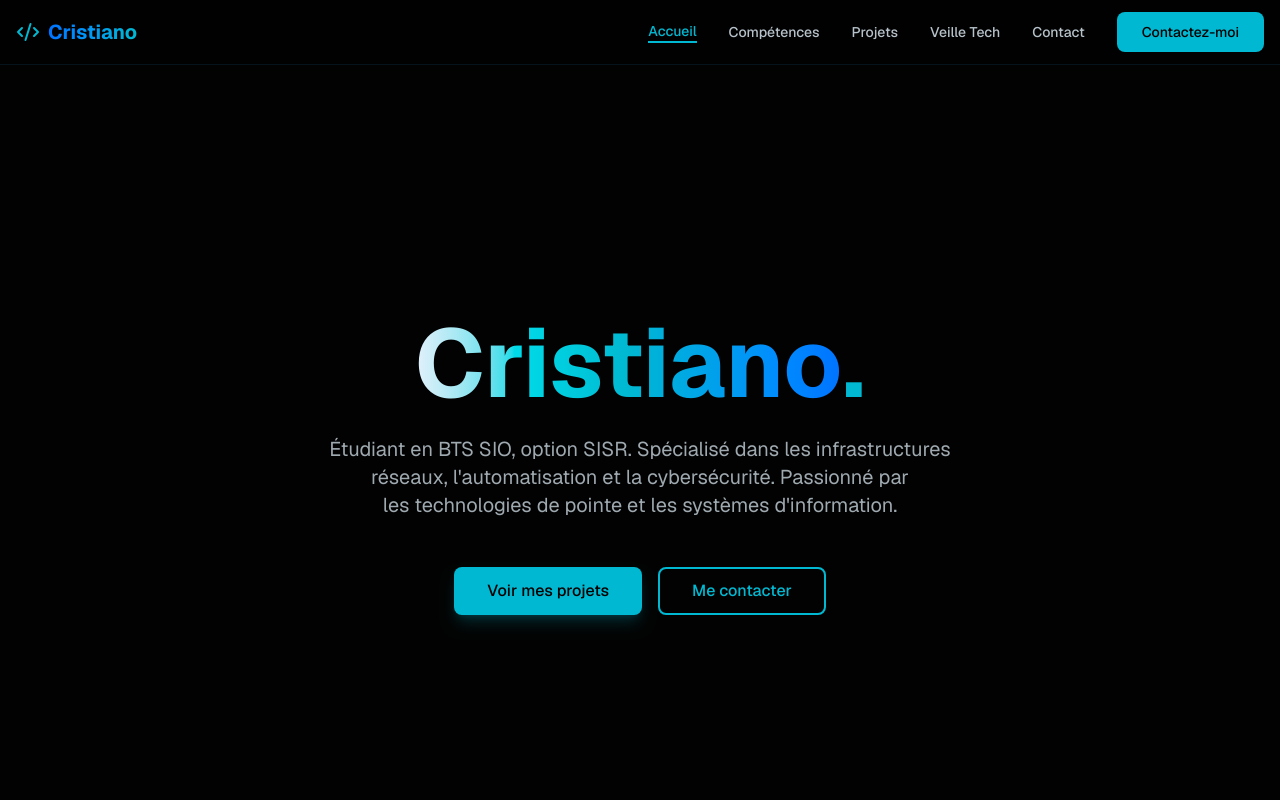
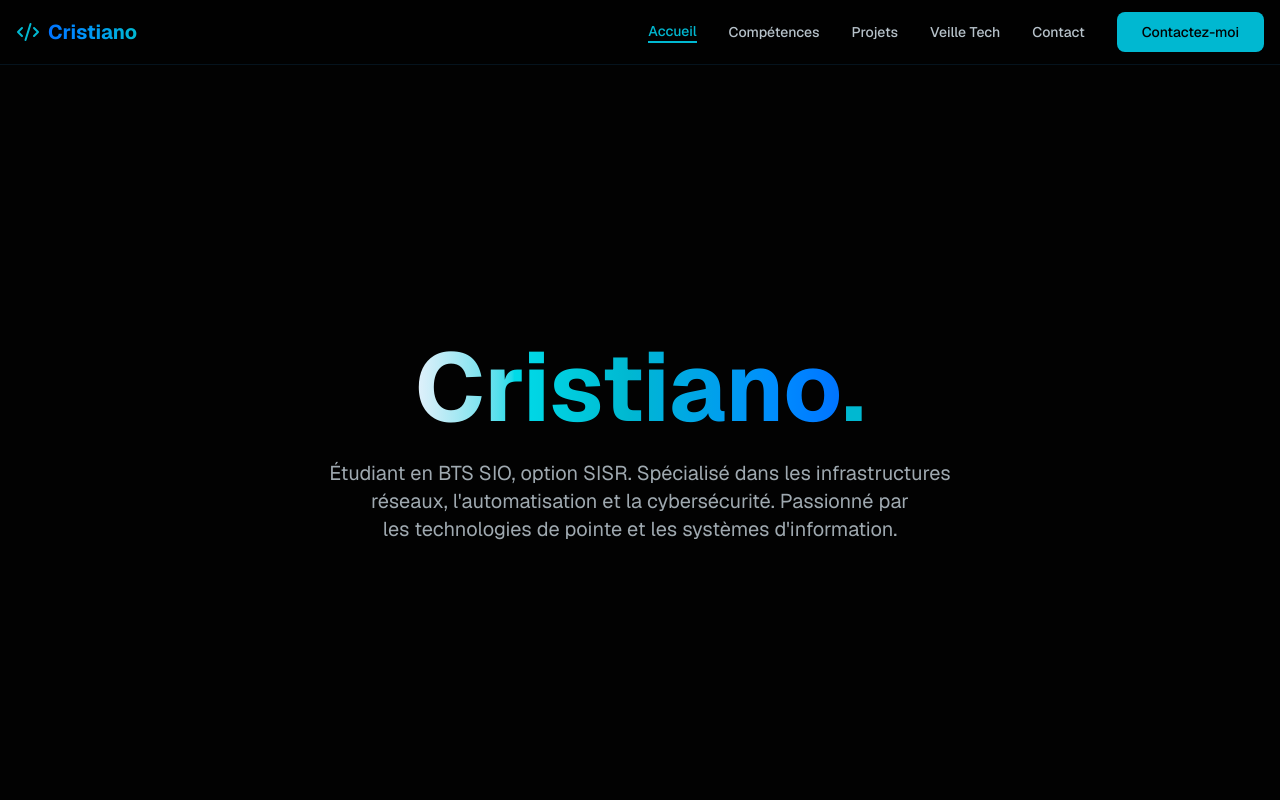
Before and after one commit to Arg0naute07/v0-portfolio-creation, a Next.js app: page / in a window 1280 px wide. Shown: the top 800 px of the page. Built offline with nearby package versions, Linux system fonts and the light colour scheme.

Commit message:
feat: sync main for v0-portfolio-creation
Update project files and assets from main branch.

Co-authored-by: null <247400554+Arg0naute07@users.noreply.github.com>

```diff
--- a/components/hero.tsx
+++ b/components/hero.tsx
@@ -22,12 +22,6 @@ export function Hero() {
             cybersécurité. Passionné par les technologies de pointe et les systèmes d&apos;information.
           </p>
           <div className="flex flex-col sm:flex-row gap-4 justify-center pt-6">
-            <button className="inline-flex h-12 items-center justify-center rounded-lg bg-accent px-8 text-base font-medium text-accent-foreground hover:opacity-90 transition-opacity border border-accent/50 shadow-lg shadow-accent/20">
-              Voir mes projets
-            </button>
-            <button className="inline-flex h-12 items-center justify-center rounded-lg border-2 border-accent px-8 text-base font-medium text-accent hover:bg-accent/10 transition-colors">
-              Me contacter
-            </button>
           </div>
         </div>
       </div>
```
